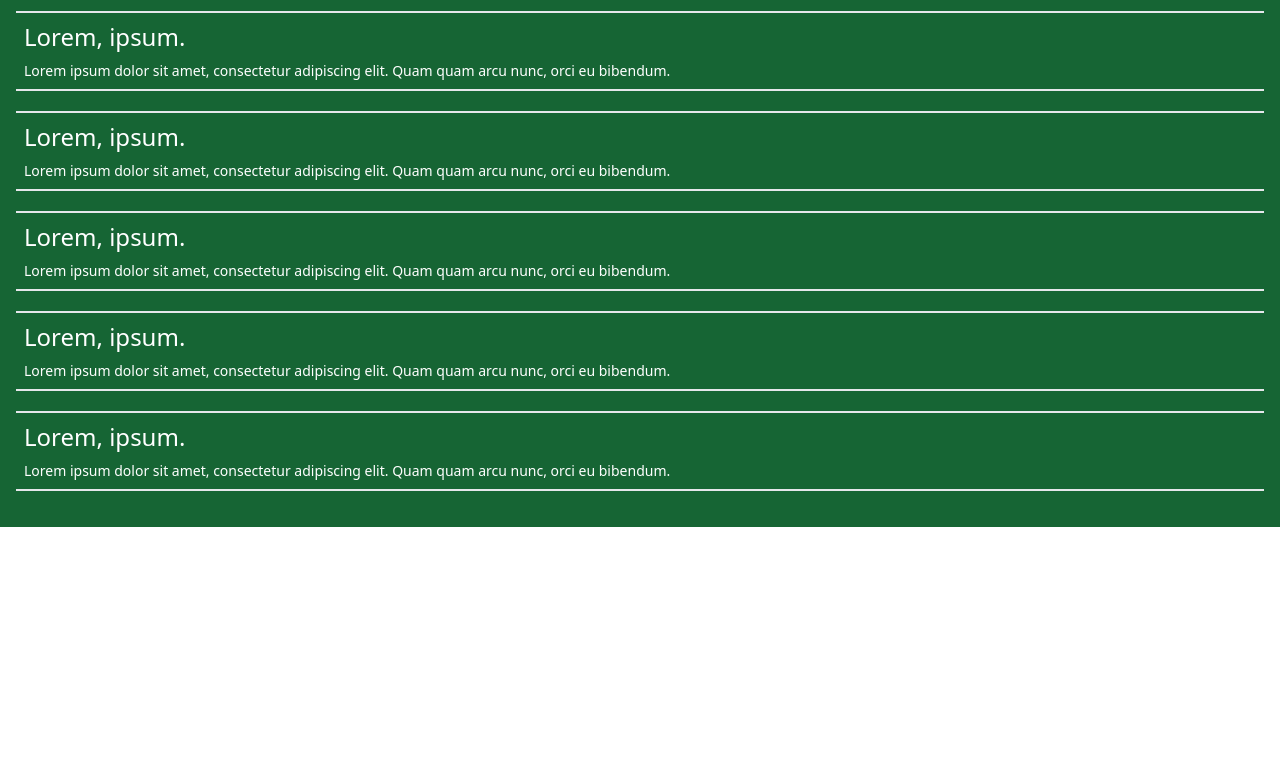
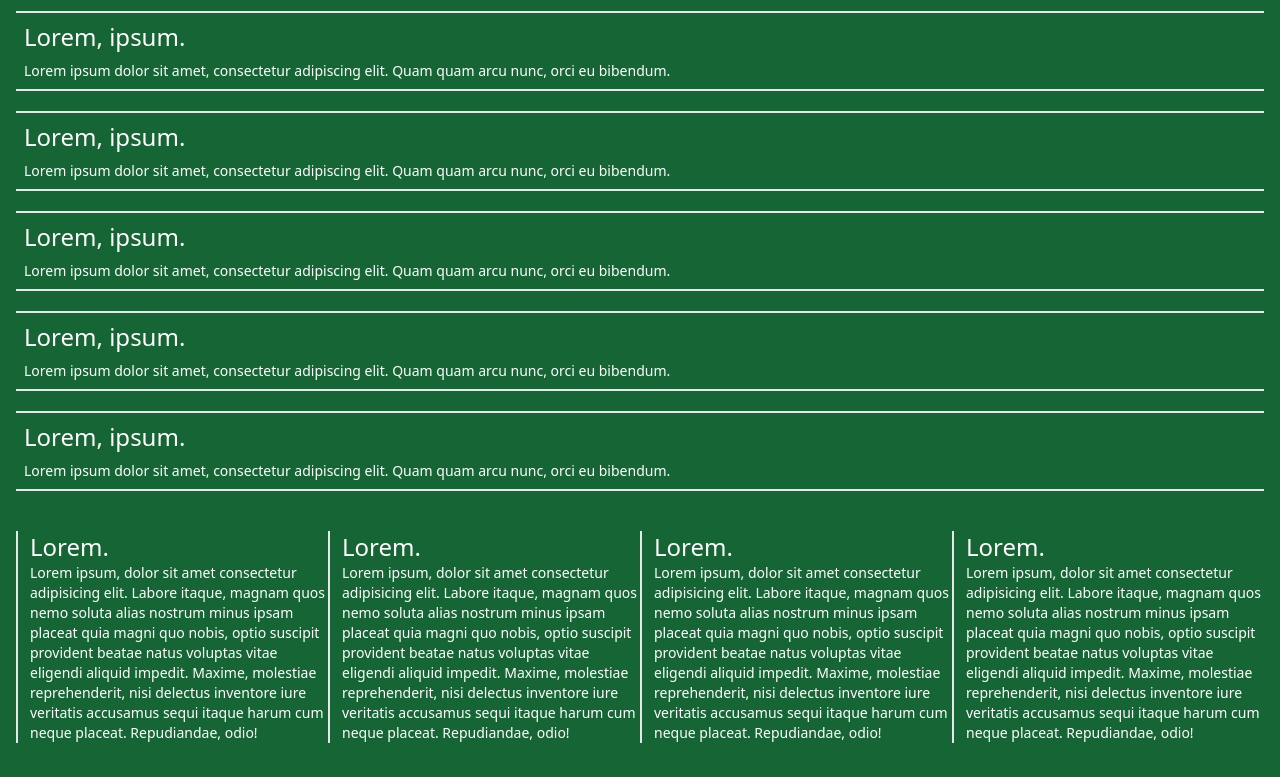
Before and after one commit to Parsya2/landing-page, a React (Create React App) app: page / in a window 1280 px wide. Shown: the part 949-1726 px from the top of the page. Before the commit the page ends 1476 px from the top, so only its background shows below. Built offline with nearby package versions, Linux system fonts and the light colour scheme.

Commit message:
sec-2 added

```diff
--- a/src/components/sec.js
+++ b/src/components/sec.js
@@ -9,25 +9,86 @@ export const Sec = () => {
           <ul className="text-white">
             <li className="border-y-2 my-5 hover:bg-green-200 hover:text-green-800">
               <h1 className="font-normal text-2xl m-2">Lorem, ipsum.</h1>
-              <p className="font-normal text-sm m-2">Lorem ipsum dolor sit amet, consectetur adipiscing elit. Quam quam arcu nunc, orci eu bibendum. </p>
+              <p className="font-normal text-sm m-2">
+                Lorem ipsum dolor sit amet, consectetur adipiscing elit. Quam
+                quam arcu nunc, orci eu bibendum.{" "}
+              </p>
             </li>
             <li className="border-y-2 my-5 hover:bg-green-200 hover:text-green-800">
               <h1 className="font-normal text-2xl m-2">Lorem, ipsum.</h1>
-              <p className="font-normal text-sm m-2">Lorem ipsum dolor sit amet, consectetur adipiscing elit. Quam quam arcu nunc, orci eu bibendum. </p>
+              <p className="font-normal text-sm m-2">
+                Lorem ipsum dolor sit amet, consectetur adipiscing elit. Quam
+                quam arcu nunc, orci eu bibendum.{" "}
+              </p>
             </li>
             <li className="border-y-2 my-5 hover:bg-green-200 hover:text-green-800">
               <h1 className="font-normal text-2xl m-2">Lorem, ipsum.</h1>
-              <p className="font-normal text-sm m-2">Lorem ipsum dolor sit amet, consectetur adipiscing elit. Quam quam arcu nunc, orci eu bibendum. </p>
+              <p className="font-normal text-sm m-2">
+                Lorem ipsum dolor sit amet, consectetur adipiscing elit. Quam
+                quam arcu nunc, orci eu bibendum.{" "}
+              </p>
             </li>
             <li className="border-y-2 my-5 hover:bg-green-200 hover:text-green-800">
               <h1 className="font-normal text-2xl m-2">Lorem, ipsum.</h1>
-              <p className="font-normal text-sm m-2">Lorem ipsum dolor sit amet, consectetur adipiscing elit. Quam quam arcu nunc, orci eu bibendum. </p>
+              <p className="font-normal text-sm m-2">
+                Lorem ipsum dolor sit amet, consectetur adipiscing elit. Quam
+                quam arcu nunc, orci eu bibendum.{" "}
+              </p>
             </li>
             <li className="border-y-2 my-5 hover:bg-green-200 hover:text-green-800">
               <h1 className="font-normal text-2xl m-2">Lorem, ipsum.</h1>
-              <p className="font-normal text-sm m-2">Lorem ipsum dolor sit amet, consectetur adipiscing elit. Quam quam arcu nunc, orci eu bibendum. </p>
+              <p className="font-normal text-sm m-2">
+                Lorem ipsum dolor sit amet, consectetur adipiscing elit. Quam
+                quam arcu nunc, orci eu bibendum.{" "}
+              </p>
             </li>
           </ul>
+        </div>
+        <div className="w-full text-white flex flex-col sm:flex-row">
+          <div className="my-5 border-l-2 pl-3">
+            <h1 className="font-normal text-2xl">Lorem.</h1>
+            <p className="font-normal text-sm">
+              Lorem ipsum, dolor sit amet consectetur adipisicing elit. Labore
+              itaque, magnam quos nemo soluta alias nostrum minus ipsam placeat
+              quia magni quo nobis, optio suscipit provident beatae natus
+              voluptas vitae eligendi aliquid impedit. Maxime, molestiae
+              reprehenderit, nisi delectus inventore iure veritatis accusamus
+              sequi itaque harum cum neque placeat. Repudiandae, odio!
+            </p>
+          </div>
+          <div className="my-5 border-l-2 pl-3">
+            <h1 className="font-normal text-2xl">Lorem.</h1>
+            <p className="font-normal text-sm">
+              Lorem ipsum, dolor sit amet consectetur adipisicing elit. Labore
+              itaque, magnam quos nemo soluta alias nostrum minus ipsam placeat
+              quia magni quo nobis, optio suscipit provident beatae natus
+              voluptas vitae eligendi aliquid impedit. Maxime, molestiae
+              reprehenderit, nisi delectus inventore iure veritatis accusamus
+              sequi itaque harum cum neque placeat. Repudiandae, odio!
+            </p>
+          </div>
+          <div className="my-5 border-l-2 pl-3">
+            <h1 className="font-normal text-2xl">Lorem.</h1>
+            <p className="font-normal text-sm">
+              Lorem ipsum, dolor sit amet consectetur adipisicing elit. Labore
+              itaque, magnam quos nemo soluta alias nostrum minus ipsam placeat
+              quia magni quo nobis, optio suscipit provident beatae natus
+              voluptas vitae eligendi aliquid impedit. Maxime, molestiae
+              reprehenderit, nisi delectus inventore iure veritatis accusamus
+              sequi itaque harum cum neque placeat. Repudiandae, odio!
+            </p>
+          </div>
+          <div className="my-5 border-l-2 pl-3">
+            <h1 className="font-normal text-2xl">Lorem.</h1>
+            <p className="font-normal text-sm">
+              Lorem ipsum, dolor sit amet consectetur adipisicing elit. Labore
+              itaque, magnam quos nemo soluta alias nostrum minus ipsam placeat
+              quia magni quo nobis, optio suscipit provident beatae natus
+              voluptas vitae eligendi aliquid impedit. Maxime, molestiae
+              reprehenderit, nisi delectus inventore iure veritatis accusamus
+              sequi itaque harum cum neque placeat. Repudiandae, odio!
+            </p>
+          </div>
         </div>
       </section>
     </>
```
